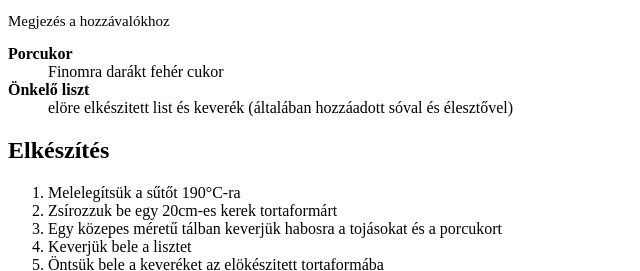
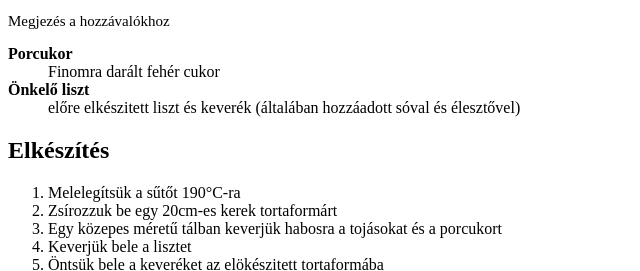
Before and after one commit to BlueFoxxyy/Lista, a plain HTML site: page index.html in a window 1280 px wide. Shown: the part 188-459 px from the top of the page, 0-640 px from the left. Drawn offline with Linux system fonts and the light colour scheme.

Commit message:
Update index.html

```diff
--- a/index.html
+++ b/index.html
@@ -11,9 +11,9 @@
  </ul>
  <p style="font-size:15px;">Megjezés a hozzávalókhoz</p>
  <dt><strong>Porcukor</strong></dt>
- <dd>Finomra darákt fehér cukor</dd>
+ <dd>Finomra darált fehér cukor</dd>
  <dt><strong>Önkelő liszt</strong></dt>
- <dd>elöre elkészitett list és keverék (általában hozzáadott sóval és élesztővel)</dd>
+ <dd>előre elkészitett liszt és keverék (általában hozzáadott sóval és élesztővel)</dd>
  <h2>Elkészítés</h2>
  <ol>
      <li>Melelegítsük a sűtőt 190°C-ra</li>
```
